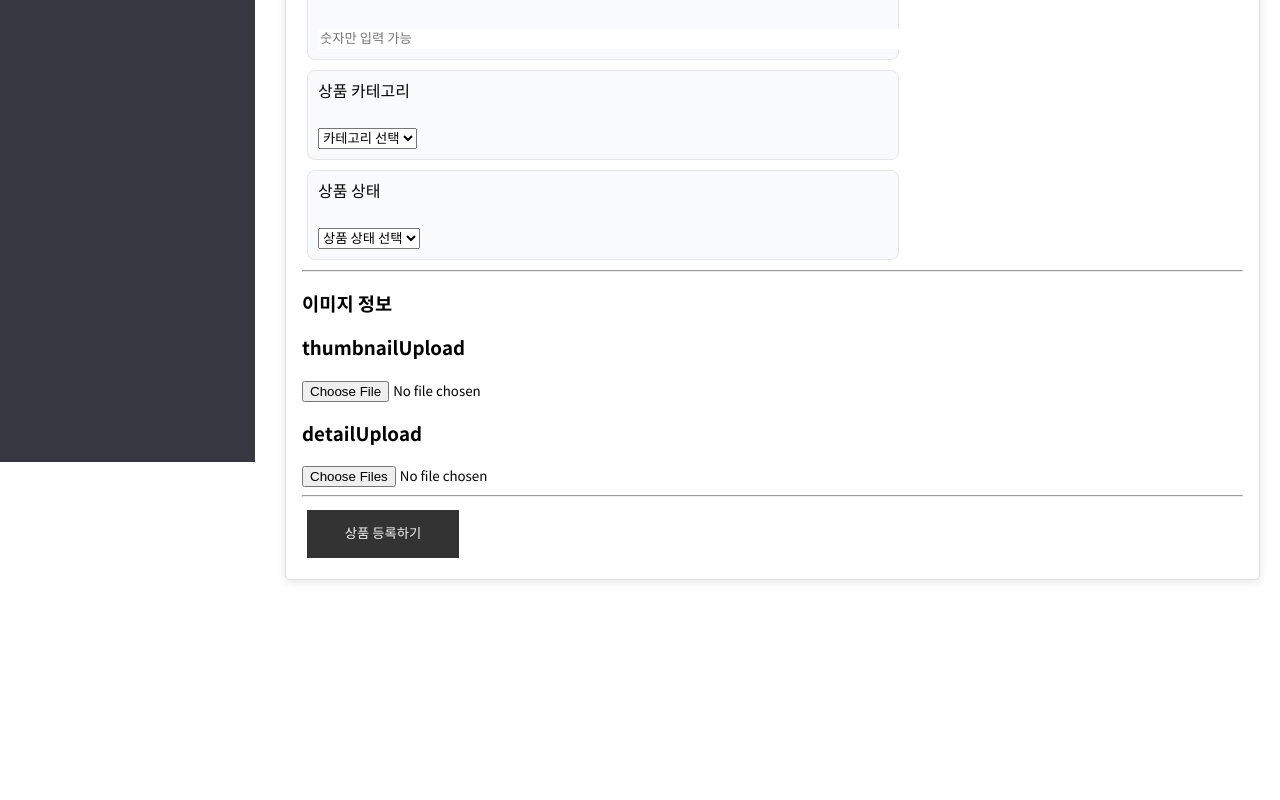
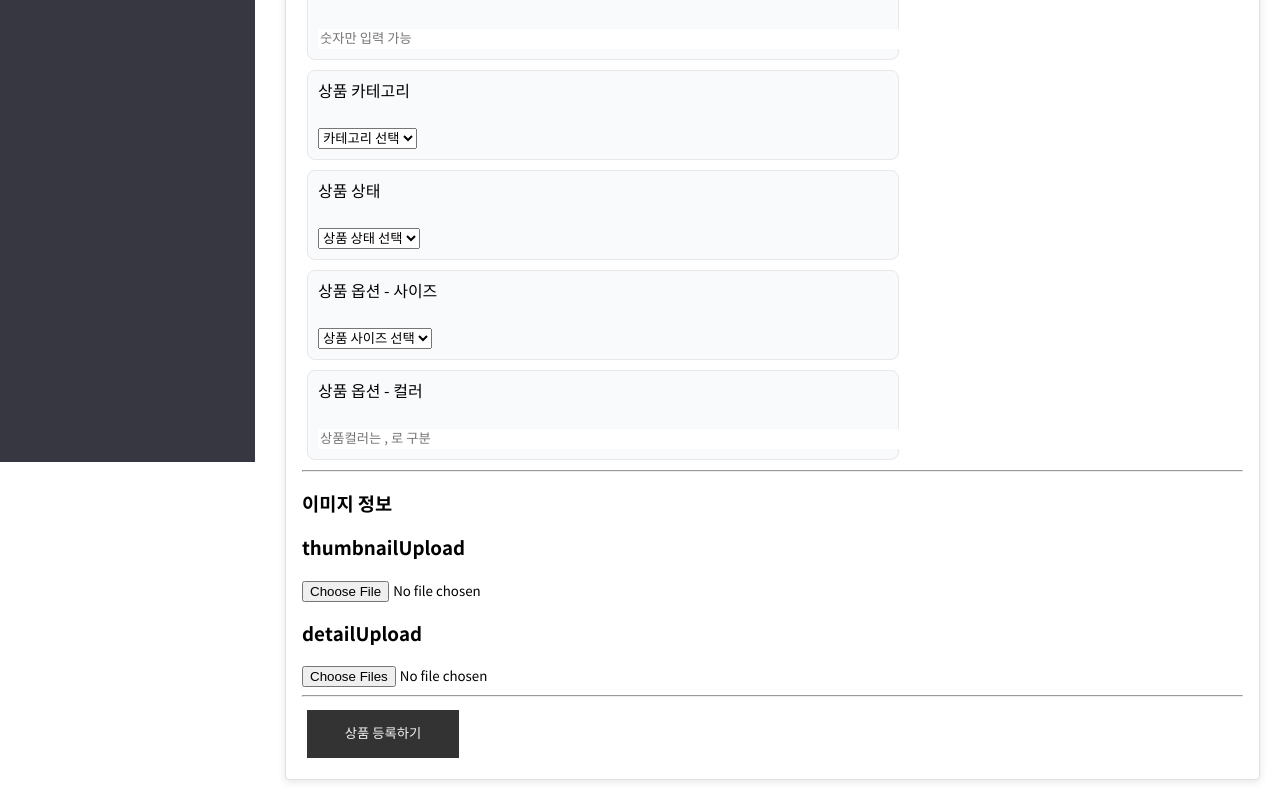
Before and after one commit to 9walnut/TheWave, a React (Create React App) app in the folder client/: page /admin/products/add in a window 1280 px wide. Shown: the part 738-1538 px from the top of the page. Before the commit the page ends 1338 px from the top, so only its background shows below. Built offline with nearby package versions, Linux system fonts and the light colour scheme.

Commit message:
✨ products option

```diff
--- a/client/src/pages/adminPage/ProductsAdd.js
+++ b/client/src/pages/adminPage/ProductsAdd.js
@@ -9,6 +9,7 @@ import AdminButtonBlack from "../../components/adminPage/AdminButtonBlack";
 
 import SelectBoxProduct from "../../shared/adminPage/components/SelectBoxProduct";
 import SelectBoxCategory from "../../shared/adminPage/components/SelectBoxCategory";
+import SelectBoxOptionSize from "../../shared/adminPage/components/SelectBoxOptionSize";
 import AdminSelect from "../../shared/adminPage/components/AdminSelect";
 import axios from "axios";
 import UploadThumbnail from "../../shared/adminPage/components/UploadThumbnail";
@@ -24,6 +25,10 @@ function ProductsAdd() {
   const [productPrice, setProductPrice] = useState("");
   const [categoryName, setCategoryName] = useState("");
   const [productStatus, setProductStatus] = useState("");
+
+  const [optionSize, setOptionSize] = useState("");
+  const [optionColor, setOptionColor] = useState("");
+
   const [thumbnailUrl, setThumbnailUrl] = useState("");
   const [detailUrls, setDetailUrls] = useState(null);
 
@@ -53,6 +58,7 @@ function ProductsAdd() {
         productStatus,
         thumbnailUrl,
         detailUrls,
+        // optionColor,
       };
       console.log("ㅎㅎㅎㅎ", detailUrls);
 
@@ -83,6 +89,7 @@ function ProductsAdd() {
         >
           상품명
         </AdminInput>
+
         <AdminInput
           type="text"
           placeholder="상품 관련 상세 설명을 입력해주세요."
@@ -109,6 +116,17 @@ function ProductsAdd() {
           <SelectBoxProduct value={productStatus} onChange={setProductStatus} />
         </AdminSelect>
 
+        <AdminSelect title="상품 옵션 - 사이즈">
+          <SelectBoxOptionSize value={optionSize} onChange={setOptionSize} />
+        </AdminSelect>
+        <AdminInput
+          type="text"
+          placeholder="상품컬러는 , 로 구분"
+          value={optionColor}
+          onChange={setOptionColor}
+        >
+          상품 옵션 - 컬러
+        </AdminInput>
         <hr />
         <h3>이미지 정보</h3>
         <h3>thumbnailUpload</h3>
--- a/client/src/pages/adminPage/ProductsDetail.js
+++ b/client/src/pages/adminPage/ProductsDetail.js
@@ -68,6 +68,7 @@ function ProductsDetail({ products }) {
         <p>설명: {product.productInfo}</p>
         <p>상태: {product.productStatus}</p>
         <p>상세이미지자리</p>
+        <p>✅ 상품옵션 들어와야함</p>
         <S.ButtonContainer>
           <AdminButtonGrey
             onClick={() => {
--- a/client/src/pages/adminPage/ProductsEdit.js
+++ b/client/src/pages/adminPage/ProductsEdit.js
@@ -134,6 +134,7 @@ function ProductsEdit() {
             onChange={setNewProductStatus}
           />
         </AdminSelect>
+        <p>✅ 상품옵션 들어와야함</p>
 
         <hr />
         <h3>이미지 정보</h3>
--- /dev/null
+++ b/client/src/shared/adminPage/components/SelectBoxOptionSize.js
@@ -0,0 +1,37 @@
+import { useState, useEffect } from "react";
+
+function SelectBoxOptionSize({ value, onChange }) {
+  const [releaseStatus, setReleaseStatus] = useState("");
+
+  function handleChangeStatus(e) {
+    const selectedValue = e.target.value;
+    setReleaseStatus(selectedValue);
+    console.log("상품 상태 select", selectedValue);
+
+    // onChange prop으로 전달된 함수를 호출하여 값을 부모 컴포넌트로 전달
+    onChange(selectedValue);
+  }
+
+  useEffect(() => {
+    console.log("select 변경 시 render", releaseStatus);
+  }, [releaseStatus]);
+
+  return (
+    <>
+      <select
+        name="releaseStatusCheck"
+        onChange={handleChangeStatus}
+        value={value}
+      >
+        <option disabled value="" selected>
+          상품 사이즈 선택
+        </option>
+        <option value="S">S</option>
+        <option value="M">M</option>
+        <option value="L">L</option>
+      </select>
+    </>
+  );
+}
+
+export default SelectBoxOptionSize;
```
